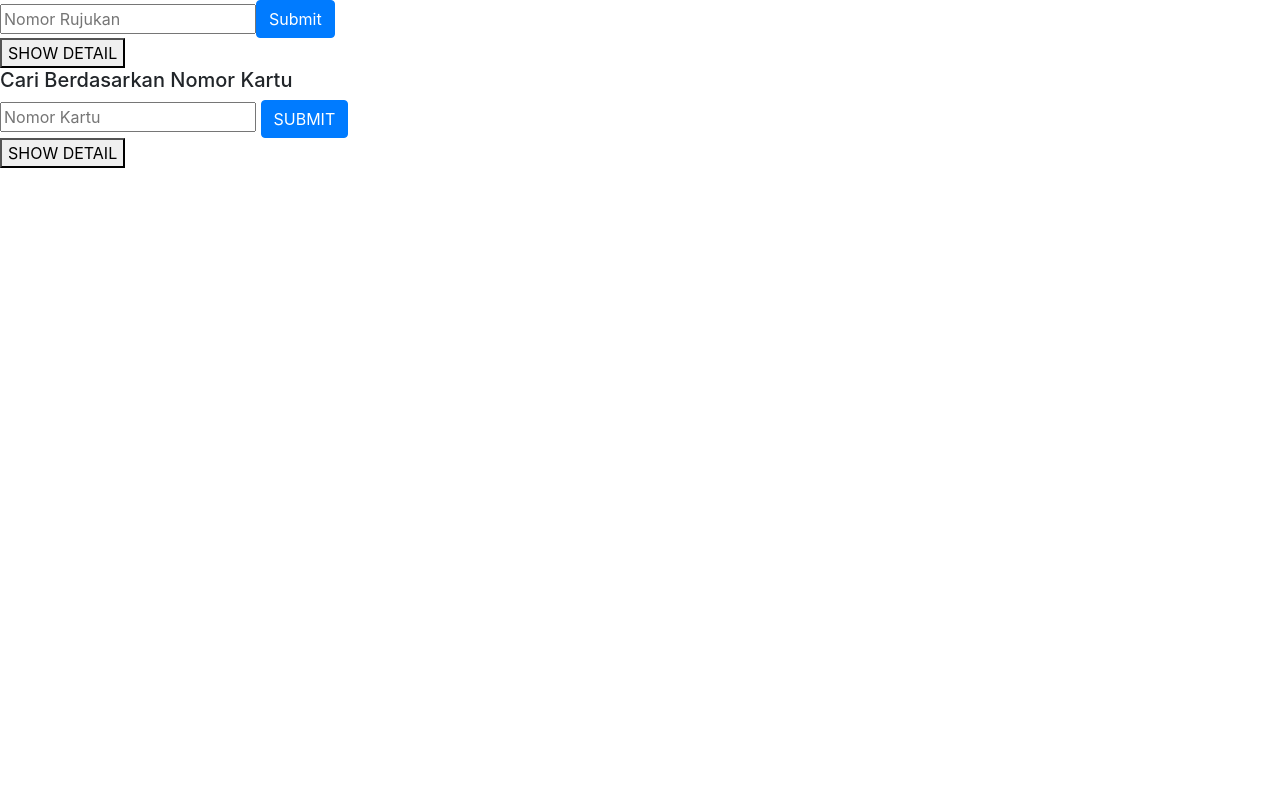
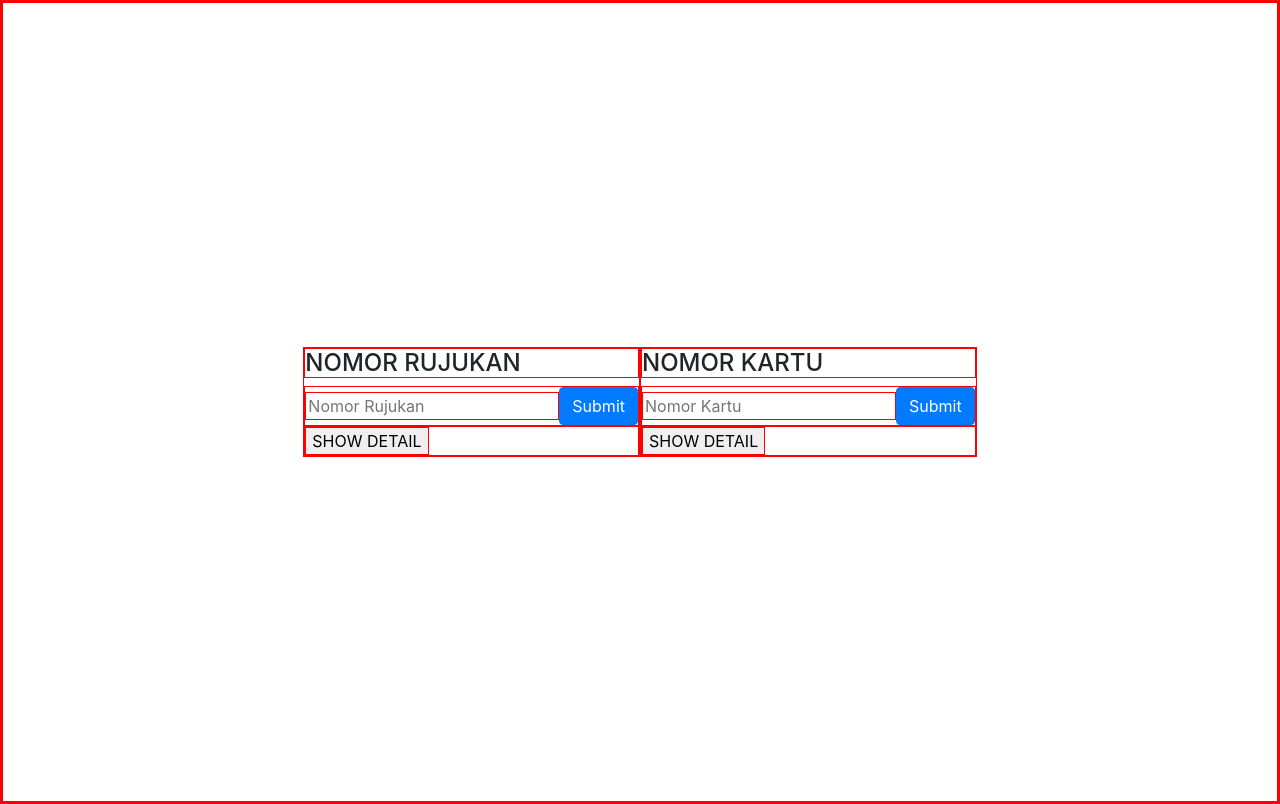
Before and after one commit to aldiemhaaa/anjungan-bpjs, a Django app: page / in a window 1280 px wide. Before the commit the page ends 168 px from the top, so only its background shows below. Run offline with Django 3.2, Linux system fonts and the light colour scheme; some libraries are stand-ins or nearby versions.

Commit message:
perubahan tampilan

```diff
--- a/api/views.py
+++ b/api/views.py
@@ -157,6 +157,7 @@ def index(request):
     return render(request,'index.html', {
         'diagnosa':diag,
         'hasil': hasil,
+        'nokar': nokar
     })
 
 def table(request):
--- a/templates/index.html
+++ b/templates/index.html
@@ -6,30 +6,60 @@
   <meta charset="utf-8">
   <meta name="viewport" content="width=device-width, initial-scale=1, shrink-to-fit=no">
   <link rel="stylesheet" type="text/css" href="{% static 'fonts/font-awesome-4.7.0/css/font-awesome.min.css' %}">
-  <link rel="stylesheet" type="text/css" href="{% static 'vendor/animate/animate.css' %}">
-  <link rel="stylesheet" type="text/css" href="{% static 'vendor/select2/select2.min.css' %}">
-  <link rel="stylesheet" type="text/css" href="{% static 'vendor/perfect-scrollbar/perfect-scrollbar.css' %}">
-  <link rel="stylesheet" type="text/css" href="{% static 'css/util.css' %}">
+  <!-- <link rel="stylesheet" type="text/css" href="{% static 'vendor/animate/animate.css' %}"> -->
+  <!-- <link rel="stylesheet" type="text/css" href="{% static 'vendor/select2/select2.min.css' %}"> -->
+  <!-- <link rel="stylesheet" type="text/css" href="{% static 'vendor/perfect-scrollbar/perfect-scrollbar.css' %}"> -->
+  <!-- <link rel="stylesheet" type="text/css" href="{% static 'css/util.css' %}"> -->
   <link rel="stylesheet" href="https://stackpath.bootstrapcdn.com/bootstrap/4.3.1/css/bootstrap.min.css"
     integrity="sha384-ggOyR0iXCbMQv3Xipma34MD+dH/1fQ784/j6cY/iJTQUOhcWr7x9JvoRxT2MZw1T" crossorigin="anonymous">
   <script src="https://code.jquery.com/jquery-3.4.1.js" integrity="sha256-WpOohJOqMqqyKL9FccASB9O0KwACQJpFTUBLTYOVvVU="
     crossorigin="anonymous"></script>
+  <title>No Rujukan</title>
 
-  <title>No Rujukan</title>
+  <style>
+    *{
+      border:1px solid red;
+    }
+    .login-page{
+      display: flex;
+      justify-content: center;
+      align-items: center;
+      height: 100vh;
+    }
+  </style>
 </head>
 
 <body>
-<div class="flexlogin">
   <div class="login-page">
     <div class="form">
+      <!-- NO RUJUKAN -->
+      <h4>NOMOR RUJUKAN</h4>
       <form class="form-inline" method="post">
         {% csrf_token %}
         <input type="text" placeholder="Nomor Rujukan" name="diagnosa"/>
         <button type="submit" class="btn btn-primary">Submit</button>
       </form>
-      <form onsubmit="openModal()" id="myForm" method="post">
+      <form id="myForm" method="post">
         <button type="submit">SHOW DETAIL</button>
       </form>
+    </div>
+
+      <!-- NO KARTU -->
+    <div class="form">
+      <h4>NOMOR KARTU</h4>
+      <form class="form-inline" method="post">
+        {% csrf_token %}
+        <input type="text" placeholder="Nomor Kartu" name="nomorKartu"/>
+        <button type="submit" class="btn btn-primary">Submit</button>
+      </form>
+
+      <form id="myFormKartu" method="post">
+        <button type="submit">SHOW DETAIL</button>
+      </form>
+    </div>
+  </div>
+
+<!-- MODAL DARI NOMOR RUJUKAN -->
   <div class="modal fade" tabindex="-1" role="dialog" id="myModal">
     <div class="modal-dialog" role="document">
       <div class="modal-content">
@@ -38,7 +68,9 @@
           <h4 class="modal-title">Modal title</h4>
         </div>
         <div class="modal-body">
-              <p>{{diagnosa.response.rujukan.peserta.nama}}</p>
+          <p>{{diagnosa}}</p>
+      <p>{{hasil}}</p>
+
         </div>
         <div class="modal-footer">
           <button type="button" class="btn btn-default" data-dismiss="modal">Close</button>
@@ -47,24 +79,13 @@
             <button id="postData" type="submit">POST NO RUJUKAN</button>
           </form>
         </div>
-          </div>
-        </div>
-      </div>
+      </div><!-- /.modal-content -->
+    </div><!-- /.modal-dialog -->
+  </div><!-- /.mo -->
 
-      <!-- No Kartu -->
-      <form class="login-form" method="post">
-        <h5 >Cari Berdasarkan Nomor Kartu</h5>
-        {% csrf_token %}
-        <input type="text" placeholder="Nomor Kartu" name="nomorKartu"/>
-        <button type="submit" class="btn btn-primary">SUBMIT</button>
-      </form>
-      <form onsubmit="openModalNomorKartu()" id="myFormNoKartu" method="post">
-        {% csrf_token %}
-        <button type="submit">SHOW DETAIL</button>
-      </form>
 
-      <!-- MODALNYA -->
-      <div class="modal fade" tabindex="-1" role="dialog" id="myModalNoKartu">
+  <!-- MODAL DARI NOMOR KARTU -->
+  <div class="modal fade" tabindex="-1" role="dialog" id="modalKartu">
     <div class="modal-dialog" role="document">
       <div class="modal-content">
         <div class="modal-header">
@@ -72,53 +93,35 @@
           <h4 class="modal-title">Modal title</h4>
         </div>
         <div class="modal-body">
-              <p>{{hasil.metaData.message}}</p>
+          <p>{{nokar}}</p>
+          <p>{{hasil}}</p>
         </div>
         <div class="modal-footer">
           <button type="button" class="btn btn-default" data-dismiss="modal">Close</button>
-              <!-- <form method="post">
+          <form method="post">
             {% csrf_token %}
-                <button id="postData" type="submit">POST NO KARTU</button>
-              </form> -->
-              <button>TESTING</button>
+            <!-- <button id="postData" type="submit">POST NO RUJUKAN</button> -->
+          </form>
         </div>
-          </div>
-        </div>
-      </div>
-    </div>
-  </div>
-</div>
+      </div><!-- /.modal-content -->
+    </div><!-- /.modal-dialog -->
+  </div><!-- /.mo -->
 
-
-
-
-  <!-- <p>{{hasil.metaData.message}}</p> -->
   <script>
     $(document).ready(function() {
-      // $("#result").hide()
-      // $("#mitRujukan").click(function() {
-      //   $("#result").show()
-      // });
-      // var inputUser = $("#esaflksad").val()
-      // $("#result").hide()
       $('#myForm').on('submit', function(e){
         $('#myModal').modal('show');
         e.preventDefault();
 
       });
-      $('#myFormNoKartu').on('submit', function(e){
-        $('#myModalNoKartu').modal('show');
+
+      $('#myFormKartu').on('submit', function(e){
+        $('#modalKartu').modal('show');
         e.preventDefault();
 
       });
-    //   $.ajax({
-    //     type: "GET",
-    //     url: "https://new-api.bpjs-kesehatan.go.id:8080/new-vclaim-rest/Rujukan/RS/Peserta/"
-    // });
     });
   </script>
-  <!-- <script src="{% static 'vendor/select2/select2.min.js' %}"></script> -->
-  <!-- <script src="{% static 'vendor/perfect-scrollbar/perfect-scrollbar.min.js' %}"></script> -->
   <script src="https://cdnjs.cloudflare.com/ajax/libs/popper.js/1.14.7/umd/popper.min.js"
     integrity="sha384-UO2eT0CpHqdSJQ6hJty5KVphtPhzWj9WO1clHTMGa3JDZwrnQq4sF86dIHNDz0W1"
     crossorigin="anonymous"></script>
```
Lines whose indentation alone changed are shown as unchanged.
